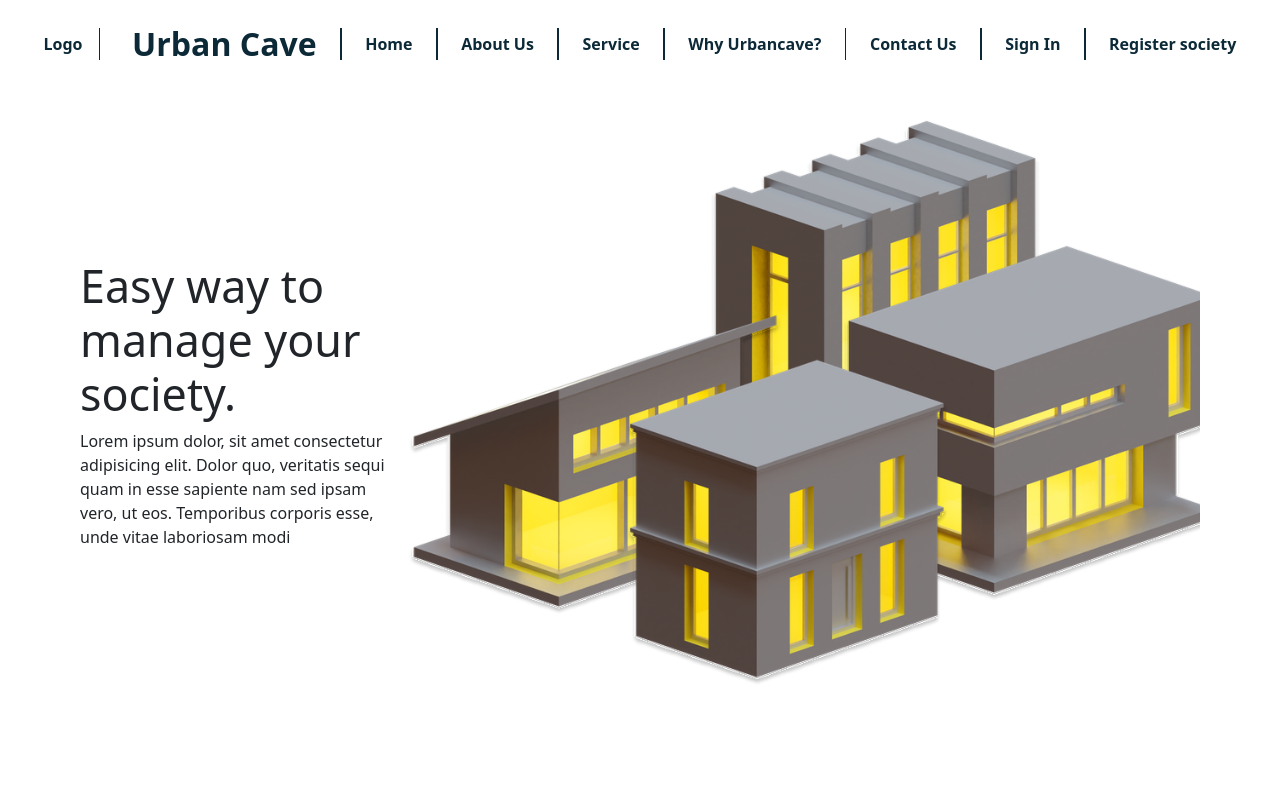
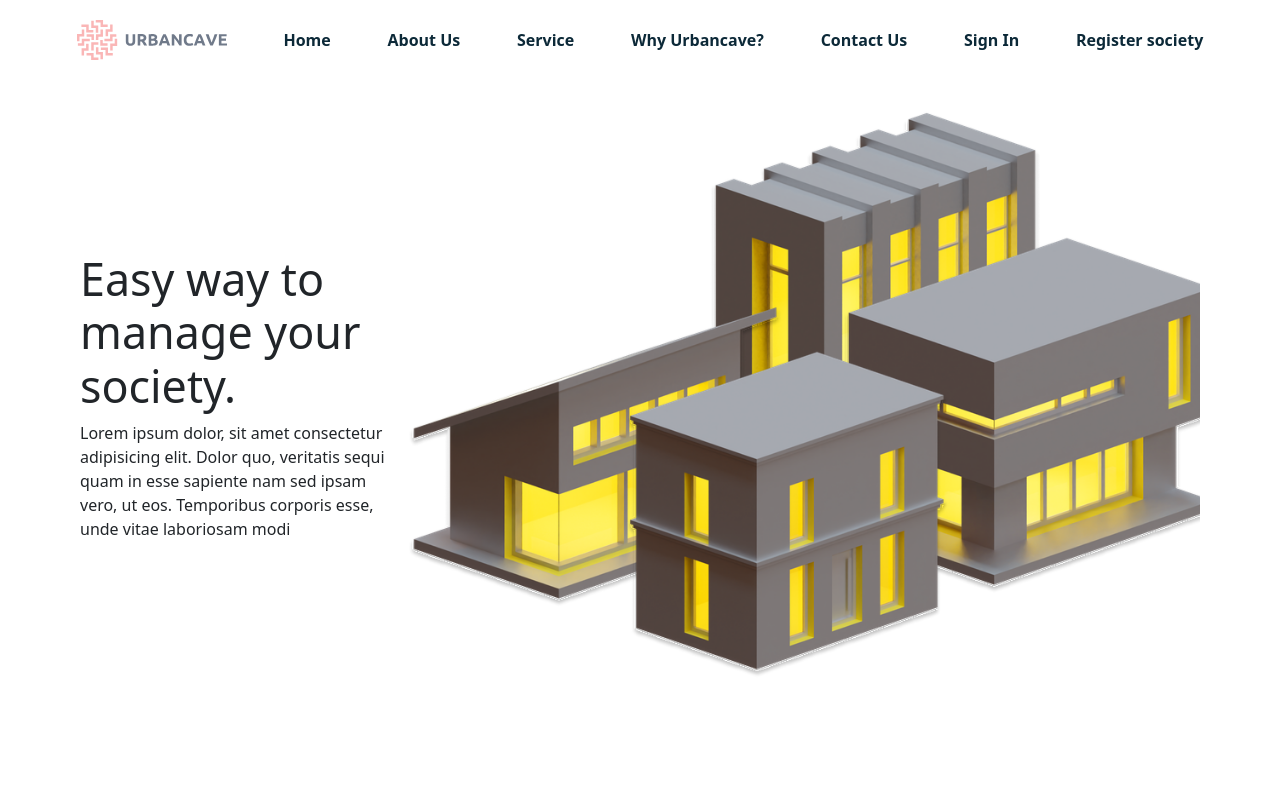
Before and after one commit to kavyeshvohra/urbancave, a React (Create React App) app: page / in a window 1280 px wide. Shown: the top 800 px of the page. Built offline with nearby package versions, Linux system fonts and the light colour scheme.

Commit message:
Logo in header

```diff
--- a/src/pages/components/sidebar.jsx
+++ b/src/pages/components/sidebar.jsx
@@ -1,6 +1,6 @@
 import '../../styles/sidebar.css';
 import * as sidebar from '../../styles/sidebar-style.js'
-import Logo from '../../Images/Urbancave_Logo.svg'
+// import Logo from '../../Images/Urbancave_Logo.svg'
 import {IoDocumentTextOutline, IoDocumentText} from 'react-icons/io5'
 import * as BsIcon from 'react-icons/bs'
 import { useState } from 'react';
--- a/src/pages/home.js
+++ b/src/pages/home.js
@@ -9,8 +9,6 @@ const Home = () => {
     window.addEventListener("scroll", () => {
         if (window.scrollY > 80) {
             document.getElementById("navbar").classList.add("active");
-
-            let verticalBars = document.getElementsByClassName("landingPageVr");
             // verticalBars.map((bar)=>{
             //     bar.style.backgroundColor='#fff';
             // });
@@ -18,8 +16,6 @@ const Home = () => {
         }
         else if (window.scrollY < 80) {
             document.getElementById("navbar").classList.remove("active");
-            let verticalBars = document.getElementsByClassName("landingPageVr");
-            console.log(verticalBars[0]);
             // verticalBars.map((bar) => {
             //     bar.style.backgroundColor = "#0C2938";
             // });
@@ -185,23 +181,14 @@ const NavBar = () => {
     return (
         <HomeStyle.LandingPageNavbar id="navbar">
             <HomeStyle.LandingPageBrand>
-                <HomeStyle.LandingPageLogo>Logo</HomeStyle.LandingPageLogo>
-                <HomeStyle.LandingPageVr></HomeStyle.LandingPageVr>
-                <HomeStyle.LandingPageCompanyName>Urban Cave</HomeStyle.LandingPageCompanyName>
+                <HomeStyle.LandingPageLogo><img src={Images.urbancaveLogo} width="150px" /></HomeStyle.LandingPageLogo>
             </HomeStyle.LandingPageBrand>
-            <HomeStyle.LandingPageVr></HomeStyle.LandingPageVr>
             <div>Home</div>
-            <HomeStyle.LandingPageVr></HomeStyle.LandingPageVr>
             <div>About Us</div>
-            <HomeStyle.LandingPageVr></HomeStyle.LandingPageVr>
             <div>Service</div>
-            <HomeStyle.LandingPageVr></HomeStyle.LandingPageVr>
             <div>Why Urbancave?</div>
-            <HomeStyle.LandingPageVr></HomeStyle.LandingPageVr>
             <div>Contact Us</div>
-            <HomeStyle.LandingPageVr></HomeStyle.LandingPageVr>
             <div>Sign In</div>
-            <HomeStyle.LandingPageVr></HomeStyle.LandingPageVr>
             <div>Register society</div>
         </HomeStyle.LandingPageNavbar>
     );
--- a/src/styles/home-style.js
+++ b/src/styles/home-style.js
@@ -34,16 +34,7 @@ export const LandingPageBrand = styled.div`
     align-items:center;
     column-gap: 1rem;
 `
-export const LandingPageVr = styled.div`
-    width:0.1rem;
-    height:2rem;
-    background-color: #0c2938;
-`
 
-export const LandingPageCompanyName = styled.div`
-    font-size:2rem;
-    padding-left: 1rem;
-`
 
 export const LandingPageIntro = styled.section`
     display: flex;
```
Also changed, not shown: src/Images/Urbancave_Logo.svg (deleted).
